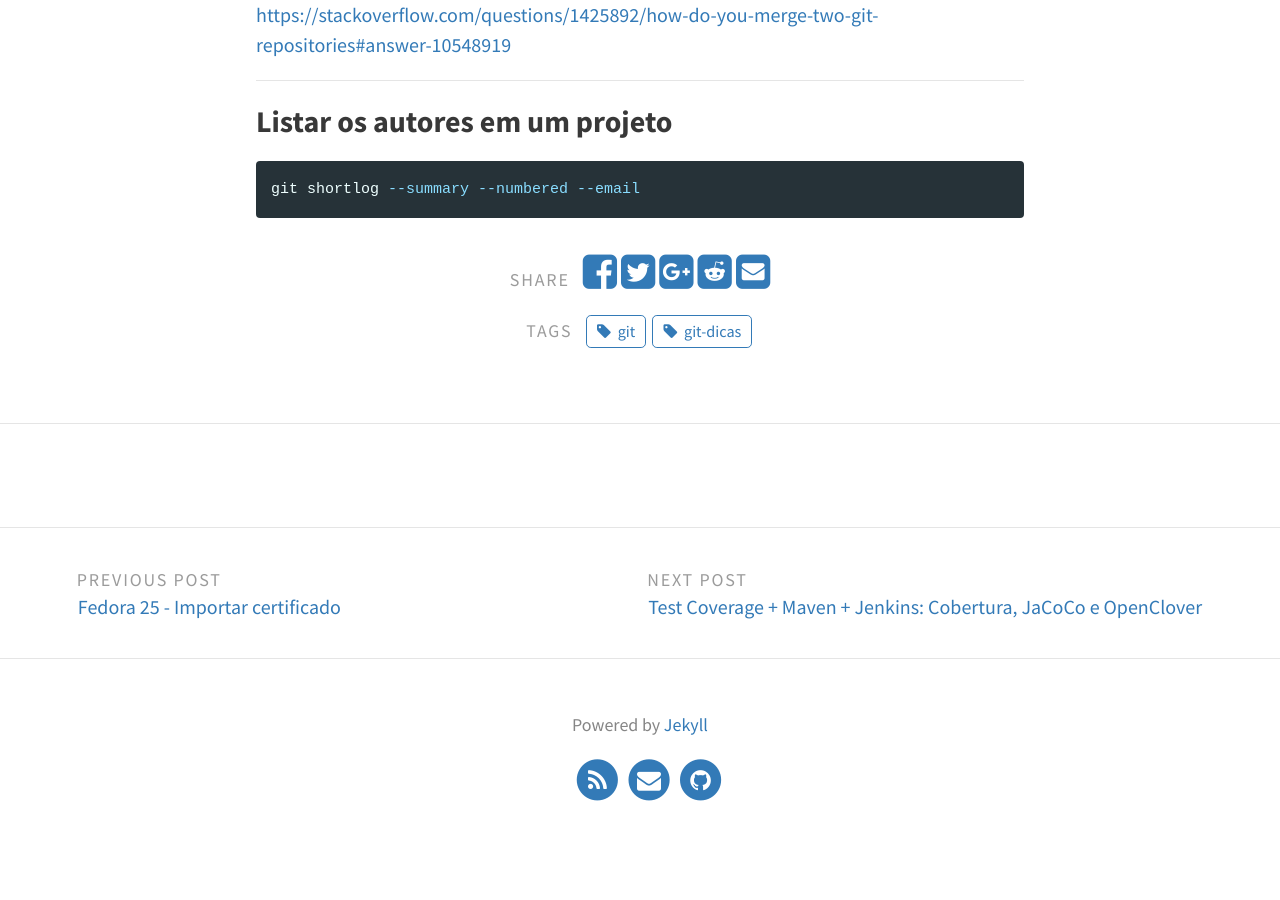
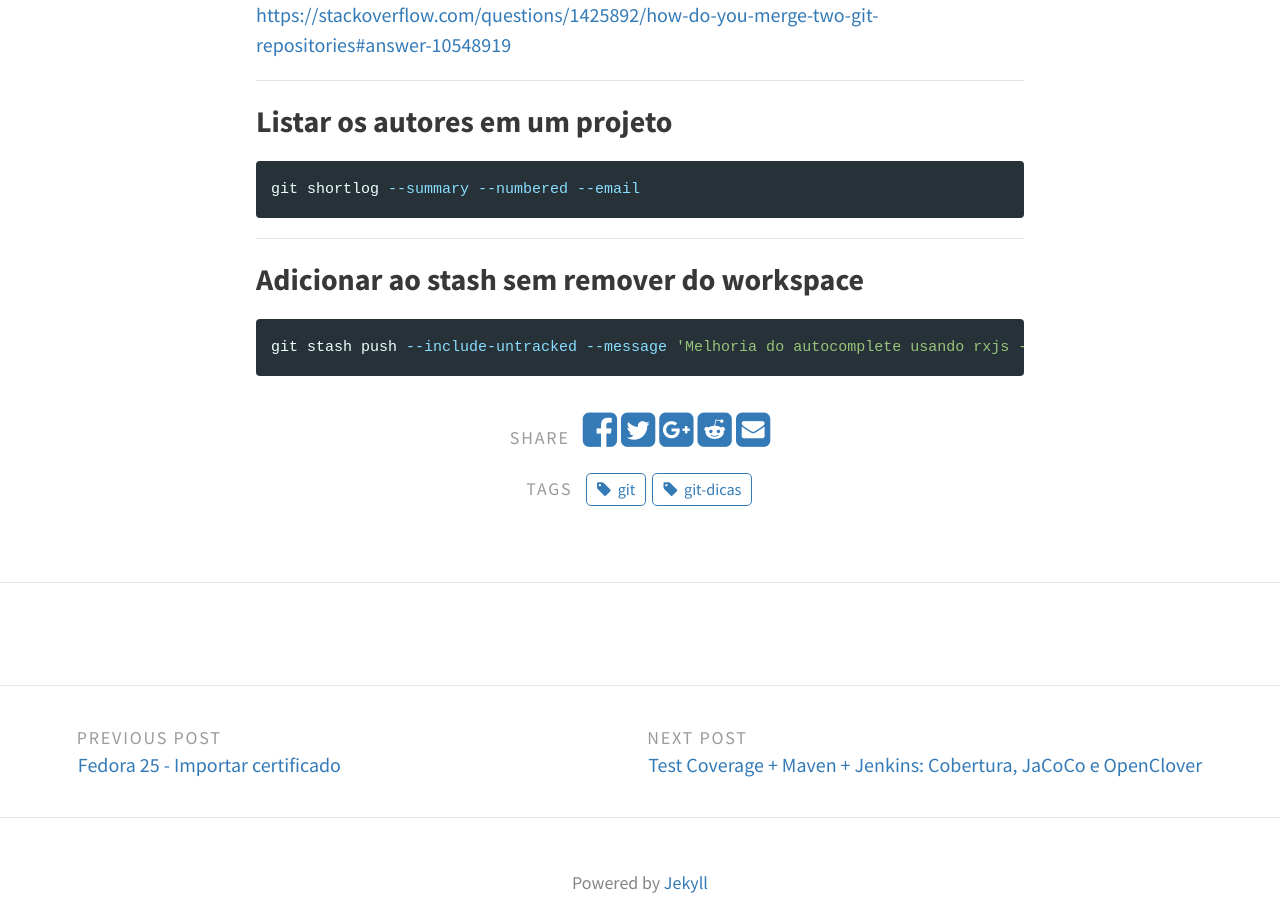
Before and after one commit to mhagnumdw/mhagnumdw.github.io, a Jekyll site: the page built from _posts/2017-10-01-git-dicas.markdown, in a window 1280 px wide and 900 px high, scrolled down 1424 px. Built offline with Jekyll 4.4.1, drawn with Linux system fonts in a browser that asks for light colours; comment, search, counter and statistics services are not loaded; before the commit the page ends 2297 px from its top, so only the background shows below that.

Commit message:
Dica: Adicionar ao stash sem remover do workspace

```diff
--- a/_posts/2017-10-01-git-dicas.markdown
+++ b/_posts/2017-10-01-git-dicas.markdown
@@ -60,3 +60,11 @@ git remote remove project-a
 {% highlight shell %}
 git shortlog --summary --numbered --email
 {% endhighlight %}
+
+* * *
+
+### Adicionar ao stash sem remover do workspace
+
+{% highlight shell %}
+git stash push --include-untracked --message 'Melhoria do autocomplete usando rxjs - v001' && git stash apply
+{% endhighlight %}
```
